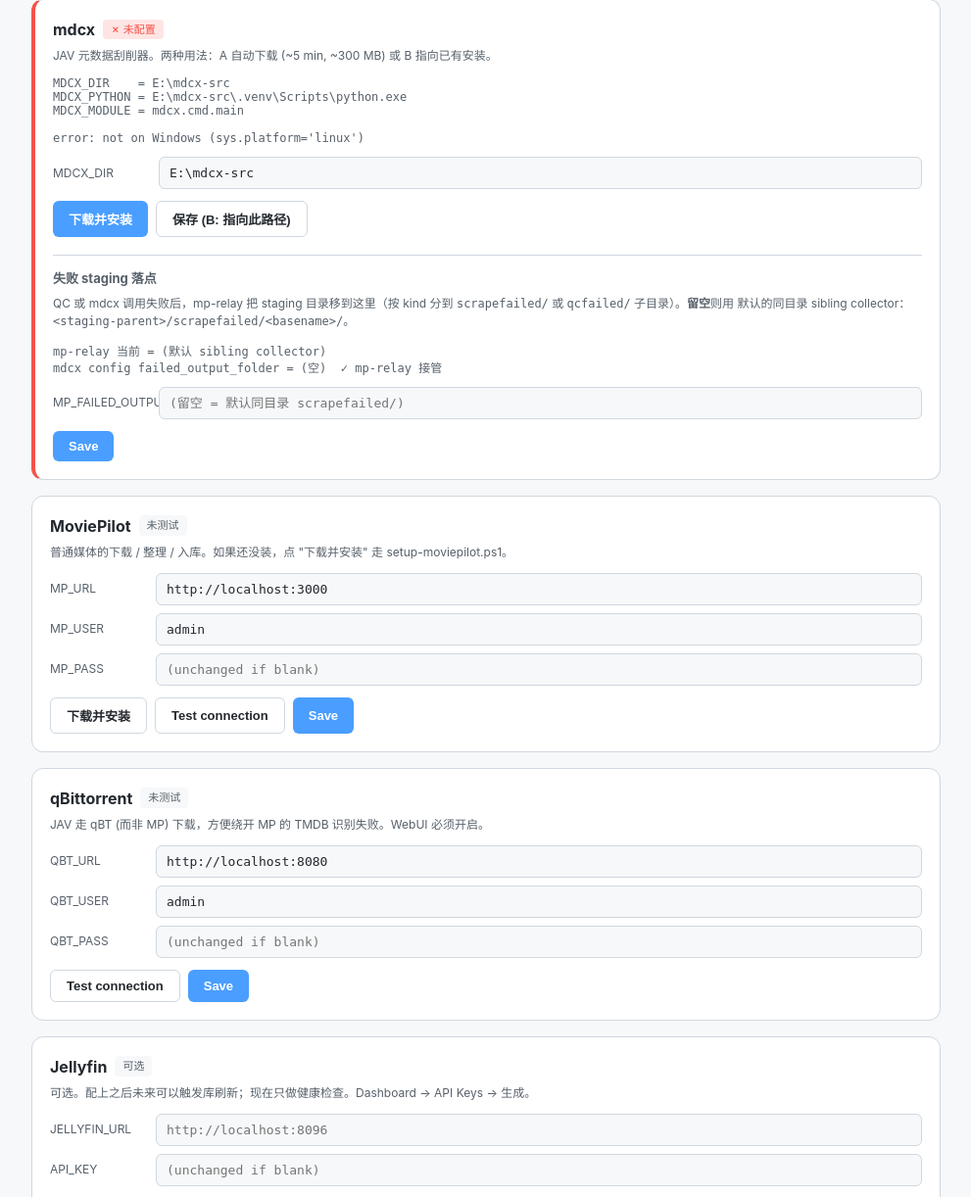
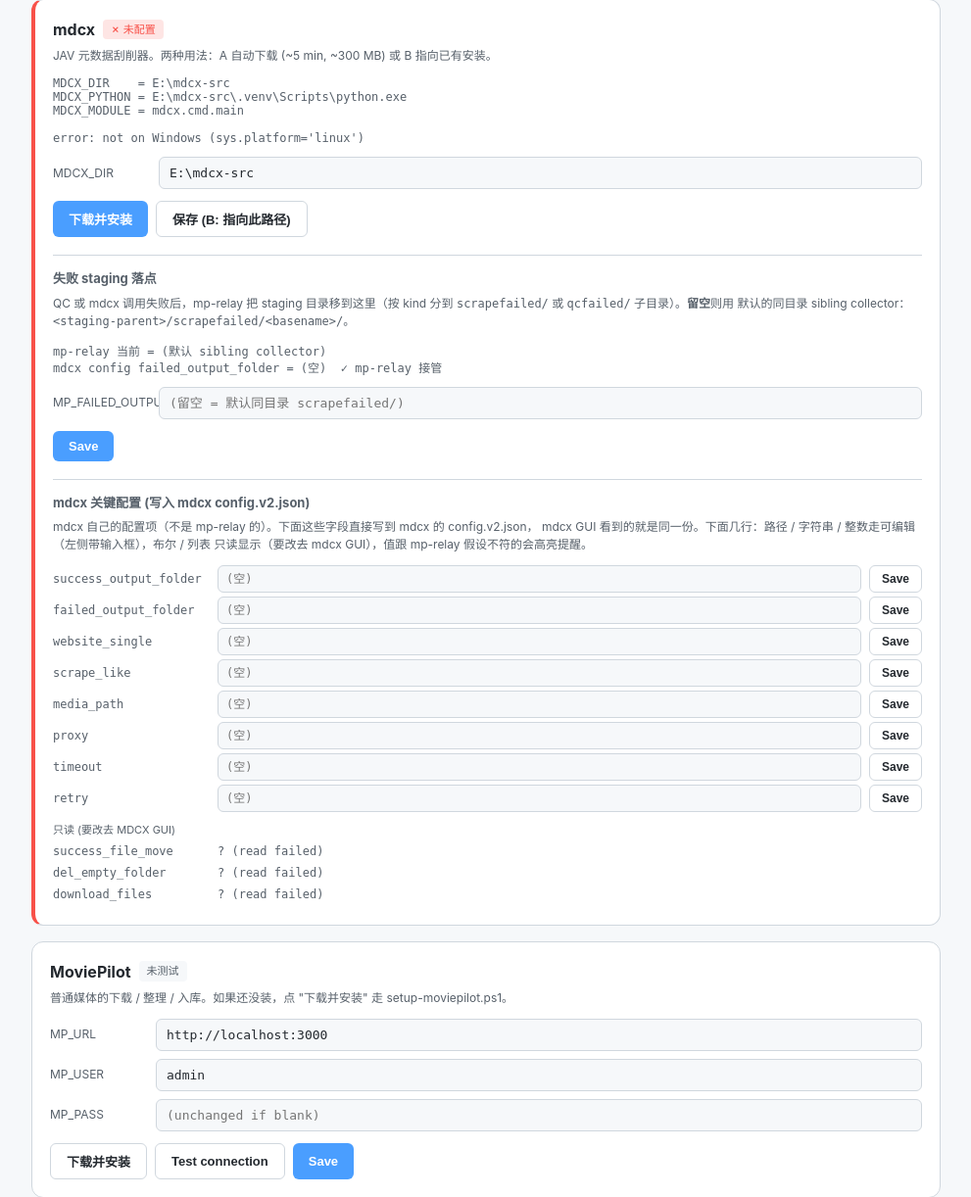
Before and after one commit to naughtyGitCat/mp-relay, a FastAPI app: page /setup in a window 1280 px wide. Shown: the part 96-1318 px from the top of the page at 98% size, without its empty margins (144-1135 px from the left). Run offline with FastAPI, Linux system fonts and the light colour scheme; data that the repository does not hold is empty.

Commit message:
feat(setup): surface 8 editable + 3 readonly mdcx config fields (#35)
Extends PR #34's mdcx CLI bridge from a single field (failed_output_folder)
to the meaningful subset of mdcx's _FIELDS whitelist that's worth
managing from mp-relay's /setup wizard. mdcx GUI rarely opened on this
homelab so race-condition risk is low; user wants one place to edit
everything that affects the post-download pipeline.

Editable fields (in mdcx's own _FIELDS whitelist, mp-relay calls
``mdcx config set`` to persist):
  - success_output_folder     -> Jellyfin lib root
  - failed_output_folder      -> mdcx-side failure landing
  - website_single            -> primary scrape source
  - scrape_like               -> single | multi | more | escape
  - media_path                -> default scan dir for `mdcx scrape dir`
  - proxy                     -> http/socks proxy for crawlers
  - timeout                   -> per-crawler request timeout
  - retry                     -> per-crawler retry count

Readonly (NOT in _FIELDS — mdcx config set rejects, must edit in GUI),
shown with green/red status pill if value matches mp-relay's pipeline
assumptions:
  - success_file_move  expected: true
  - del_empty_folder   expected: true
  - download_files     expected substring match: poster + thumb + fanart

Backend:
  - setup_wizard.MDCX_EDITABLE_FIELDS / MDCX_READONLY_FIELDS constants
  - setup_wizard.mdcx_get_surfaced_config() — concurrent get for /setup load
  - /api/setup/status now returns mdcx.mdcx_surfaced (current values) +
    mdcx.mdcx_editable_fields / mdcx.mdcx_readonly_expects (UI hints)
  - POST /api/setup/mdcx-config-set (key=, value=) — wraps `mdcx config
    set` with double-validation: 400 if key not in our allow-list, 422
    if mdcx itself rejects (passing through stderr)

Frontend:
  - new "mdcx 关键配置" sub-section in mdcx card
  - editable rows: text input + per-row Save button
  - readonly rows: status icon (✓/⚠) + value, warns when mismatched
  - feedback area shared across all field saves

Live verified on .13: 8 editable values surfaced cleanly; readonly
flags all green (existing config matches pipeline expectations); set
scrape_like=single round-trips; set success_file_move=true rejected
400 (key not whitelisted in mp-relay surface).

Co-authored-by: Claude Opus 4.7 (1M context) <noreply@anthropic.com>

```diff
--- a/app/main.py
+++ b/app/main.py
@@ -159,9 +159,18 @@ async def api_setup_status():
     Also reads mdcx's own ``failed_output_folder`` via ``mdcx config get``
     so the wizard can surface the ``mp-relay failed_output_dir`` /
     ``mdcx failed_output_folder`` interaction (mdcx's value, if set,
-    means mdcx moves first and mp-relay's holding is a no-op)."""
+    means mdcx moves first and mp-relay's holding is a no-op).
+
+    Surfaces the wider set of mdcx fields (``success_output_folder``,
+    ``website_single``, ``scrape_like``, plus a few read-only flags) so
+    the /setup mdcx card can show "mdcx 关键配置" without the user opening
+    the GUI for each."""
     mdcx = await setup_wizard.detect()
-    mdcx["mdcx_failed_output_folder"] = await setup_wizard.mdcx_config_get("failed_output_folder")
+    mdcx_surfaced = await setup_wizard.mdcx_get_surfaced_config()
+    mdcx["mdcx_failed_output_folder"] = mdcx_surfaced.get("failed_output_folder")
+    mdcx["mdcx_surfaced"] = mdcx_surfaced
+    mdcx["mdcx_editable_fields"]  = list(setup_wizard.MDCX_EDITABLE_FIELDS)
+    mdcx["mdcx_readonly_expects"] = setup_wizard.MDCX_READONLY_FIELDS
     return {
         "mdcx": mdcx,
         "failed_output_dir": settings.failed_output_dir,
@@ -316,6 +325,29 @@ async def api_setup_failed_output_dir(failed_output_dir: str = Form("")):
     setup_wizard.write_env_keys({"FAILED_OUTPUT_DIR": final})
     setup_wizard.apply_settings_in_place({"FAILED_OUTPUT_DIR": final})
     return {"ok": True, "applied": {"FAILED_OUTPUT_DIR": final or "(empty — sibling-collector default)"}}
+
+
+@app.post("/api/setup/mdcx-config-set")
+async def api_setup_mdcx_config_set(key: str = Form(...), value: str = Form("")):
+    """Mutate a single mdcx config field via mdcx's own CLI. Restricted
+    to the whitelist mp-relay surfaces (``MDCX_EDITABLE_FIELDS``) — any
+    other key is rejected before we even invoke mdcx. mdcx itself also
+    has its own ``_FIELDS`` whitelist as a second-level guard, so even
+    if our list drifted, mdcx would refuse unsafe writes.
+
+    Empty string is a valid value for path-type fields (means "unset")."""
+    if key not in setup_wizard.MDCX_EDITABLE_FIELDS:
+        raise HTTPException(
+            400,
+            f"key {key!r} not in surface allow-list. Allowed: {setup_wizard.MDCX_EDITABLE_FIELDS}",
+        )
+    result = await setup_wizard.mdcx_config_set(key, value)
+    if not result.get("ok"):
+        # mdcx printed the validation failure to stderr — surface it
+        raise HTTPException(422, f"mdcx rejected {key}={value!r}: {result.get('stderr', 'unknown')}")
+    # Return the new effective value as a confirmation
+    new_val = await setup_wizard.mdcx_config_get(key)
+    return {"ok": True, "key": key, "value": new_val}
 
 
 @app.post("/api/setup/mdcx-takeover-failed")
--- a/app/setup_wizard.py
+++ b/app/setup_wizard.py
@@ -304,6 +304,49 @@ async def mdcx_config_set(key: str, value: str) -> dict:
     return {"ok": False, "rc": rc, "stderr": (stderr or stdout).strip()[:500]}
 
 
+# Fields the /setup page surfaces. Split into editable (must be in mdcx's
+# own _FIELDS whitelist — verified 2026-05-09) vs display-only (mdcx
+# refuses ``config set``, but we still ``config get`` and warn if the
+# value would break mp-relay's pipeline assumptions). Source of truth
+# for "what's editable" is mdcx, not us — we just mirror the subset we
+# care about.
+MDCX_EDITABLE_FIELDS: tuple[str, ...] = (
+    "success_output_folder",   # where mdcx puts successful scrapes -> Jellyfin lib root
+    "failed_output_folder",    # mdcx-side failure landing (already covered by our takeover button)
+    "website_single",          # primary scrape source when scrape_like=single
+    "scrape_like",             # single | multi | more | escape
+    "media_path",              # default scan dir for `mdcx scrape dir` (no path → cwd)
+    "proxy",                   # http/socks proxy URL for crawlers
+    "timeout",                 # int — per-crawler request timeout (sec)
+    "retry",                   # int — per-crawler retry count
+)
+
+# These mdcx settings are NOT in the whitelist, so we display read-only.
+# We assert the "expected" value mp-relay's pipeline assumes, and the
+# UI shows a warning when it differs (user has to fix in mdcx GUI).
+MDCX_READONLY_FIELDS: dict[str, str] = {
+    "success_file_move":  "true",   # mp-relay assumes mdcx moves on success
+    "del_empty_folder":   "true",   # post_download.run_pipeline relies on this
+    "download_files":     "*poster*thumb*fanart*",  # substring check; downloads must include images
+}
+
+
+async def mdcx_get_surfaced_config() -> dict:
+    """Fetch all surfaced mdcx fields in a single call. Each value is the
+    raw string mdcx's CLI emits (quotes stripped for ``str``-typed; raw
+    JSON for arrays/bools — caller handles formatting)."""
+    out: dict[str, Optional[str]] = {}
+    # Concurrent get for snappier /setup page load
+    keys = list(MDCX_EDITABLE_FIELDS) + list(MDCX_READONLY_FIELDS.keys())
+    results = await asyncio.gather(
+        *(mdcx_config_get(k) for k in keys),
+        return_exceptions=True,
+    )
+    for k, v in zip(keys, results):
+        out[k] = None if isinstance(v, Exception) else v
+    return out
+
+
 # ---------------------------------------------------------------------------
 # Connectivity probes — run on "Test connection" click. Each returns the
 # usual {ok, error, ...detail} shape so the UI can surface success/failure
--- a/templates/setup.html
+++ b/templates/setup.html
@@ -137,6 +137,22 @@
       <button id="mdcx-takeover" class="secondary" style="display:none">让 mp-relay 接管 (清掉 mdcx failed_output_folder)</button>
     </div>
     <div class="feedback" id="mdcx-failed-feedback"></div>
+  </div>
+
+  <!-- ============================================================
+       mdcx 关键配置 — read mdcx's own config.v2.json via the fork's
+       `mdcx config get/set` CLI. Values are written back via the same
+       CLI (whitelist-validated by mdcx itself).
+       ============================================================ -->
+  <div style="margin-top:18px; padding-top:14px; border-top:1px solid var(--border)">
+    <h3 style="font-size:13px; color:var(--muted); margin:0 0 6px 0">mdcx 关键配置 (写入 mdcx config.v2.json)</h3>
+    <p class="desc">
+      mdcx 自己的配置项（不是 mp-relay 的）。下面这些字段直接写到 mdcx 的 config.v2.json，
+      mdcx GUI 看到的就是同一份。下面几行：路径 / 字符串 / 整数走可编辑（左侧带输入框），布尔 / 列表
+      只读显示（要改去 mdcx GUI），值跟 mp-relay 假设不符的会高亮提醒。
+    </p>
+    <div id="mdcx-fields-list"></div>
+    <div class="feedback" id="mdcx-fields-feedback"></div>
   </div>
 </div>
 
@@ -460,6 +476,85 @@ bindCard({
   feedbackId: 'jf-feedback',
 });
 
+// -------- mdcx-config-set — render whitelist + per-field save --------
+function _readonlyOk(key, value, expected) {
+  // download_files uses a substring-glob pattern (e.g. "*poster*thumb*"); the
+  // others compare straight strings (lower-cased) against mdcx's JSON output.
+  if (value == null) return null;
+  if (expected.startsWith('*')) {
+    const tokens = expected.split('*').filter(t => t);
+    return tokens.every(t => value.toLowerCase().includes(t.toLowerCase()));
+  }
+  return value.trim().toLowerCase() === expected.toLowerCase();
+}
+
+function renderMdcxFieldsList(mdcx) {
+  const root = document.getElementById('mdcx-fields-list');
+  const surfaced = mdcx.mdcx_surfaced || {};
+  const editable = mdcx.mdcx_editable_fields || [];
+  const readonlyExpects = mdcx.mdcx_readonly_expects || {};
+  root.innerHTML = '';
+
+  // Editable rows — input + per-row Save
+  for (const key of editable) {
+    const cur = surfaced[key];
+    const display = cur == null ? '' : (cur.startsWith('"') && cur.endsWith('"') ? cur.slice(1,-1) : cur);
+    const row = document.createElement('div');
+    row.style.cssText = 'display:grid; grid-template-columns:160px 1fr auto; gap:8px; align-items:center; margin:4px 0;';
+    row.innerHTML = `
+      <label style="color:var(--muted); font-size:12px; font-family:monospace">${key}</label>
+      <input type="text" data-key="${key}" value="${display.replace(/"/g, '&quot;')}" placeholder="(空)" style="font:12px monospace; padding:6px 8px; background:var(--bg); border:1px solid var(--border); border-radius:6px;">
+      <button class="secondary mdcx-row-save" data-key="${key}" style="padding:6px 12px; font-size:12px">Save</button>`;
+    root.appendChild(row);
+  }
+
+  // Read-only rows
+  if (Object.keys(readonlyExpects).length) {
+    const sep = document.createElement('div');
+    sep.style.cssText = 'margin:10px 0 4px 0; color:var(--muted); font-size:11px; text-transform:uppercase';
+    sep.textContent = '只读 (要改去 mdcx GUI)';
+    root.appendChild(sep);
+    for (const [key, expected] of Object.entries(readonlyExpects)) {
+      const cur = surfaced[key];
+      const ok = _readonlyOk(key, cur, expected);
+      const row = document.createElement('div');
+      const color = ok === true ? 'var(--ok)' : ok === false ? 'var(--error)' : 'var(--muted)';
+      const icon = ok === true ? '✓' : ok === false ? '⚠' : '?';
+      row.style.cssText = 'display:grid; grid-template-columns:160px 1fr; gap:8px; margin:4px 0; font-size:12px;';
+      row.innerHTML = `
+        <span style="color:var(--muted); font-family:monospace">${key}</span>
+        <span style="font-family:monospace; color:${color}">${icon} ${cur == null ? '(read failed)' : cur}${ok === false ? `  ← 期望 ${expected}` : ''}</span>`;
+      root.appendChild(row);
+    }
+  }
+
+  // Wire up Save buttons (re-bind every render — innerHTML wiped)
+  for (const btn of root.querySelectorAll('.mdcx-row-save')) {
+    btn.addEventListener('click', async () => {
+      const key = btn.dataset.key;
+      const input = root.querySelector(`input[data-key="${key}"]`);
+      btn.disabled = true;
+      const fd = new FormData();
+      fd.set('key', key);
+      fd.set('value', input.value);
+      let r, body;
+      try {
+        r = await fetch('/api/setup/mdcx-config-set', { method: 'POST', body: fd });
+        body = await r.json();
+      } catch (e) {
+        setFeedback('mdcx-fields-feedback', 'err', `请求失败：${e}`);
+        btn.disabled = false; return;
+      }
+      btn.disabled = false;
+      if (r.ok) {
+        setFeedback('mdcx-fields-feedback', 'ok', `${key} = ${body.value}`);
+      } else {
+        setFeedback('mdcx-fields-feedback', 'err', `${key} 保存被拒：${body.detail || '未知错误'}`);
+      }
+    });
+  }
+}
+
 // -------- /api/setup/status — populate field defaults + initial badges --------
 async function refreshStatus() {
   let r, data;
@@ -501,6 +596,14 @@ async function refreshStatus() {
     takeoverBtn.style.display = 'none';
   }
   mdcxFailedDetail.textContent = detailLines.join('\n');
+
+  // mdcx 关键配置 — render dynamic field list. Each editable field gets
+  // its own input + Save; readonly fields show a status pill with a
+  // warning if value differs from the expected pattern. We re-render the
+  // entire list on each refresh — if user has 2 saves in flight that
+  // would normally create UI flicker, current implementation keeps it
+  // simple (Save returns the new value + we surface it via feedback).
+  renderMdcxFieldsList(data.mdcx);
 
   // MoviePilot — show what's currently in .env (don't auto-trust; user clicks Test)
   document.getElementById('mp-url').value  = data.moviepilot.url || '';
```
